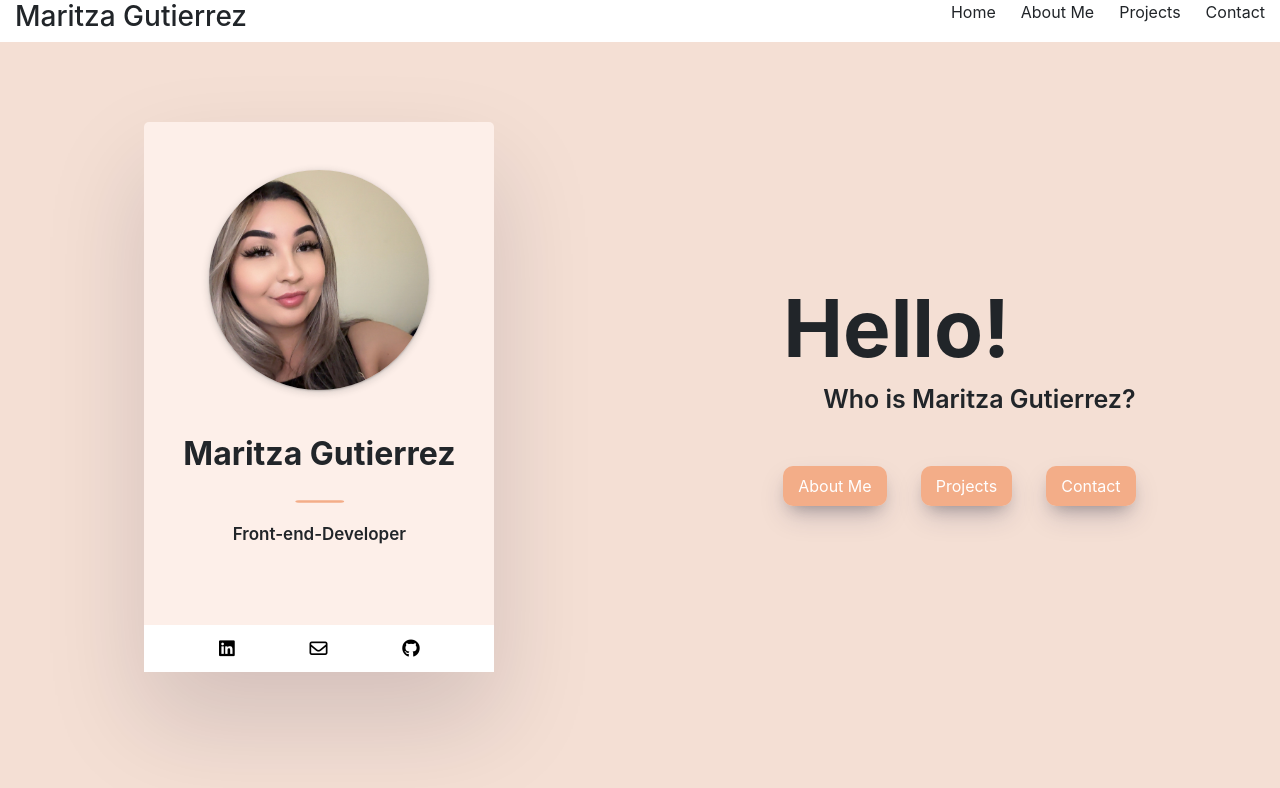
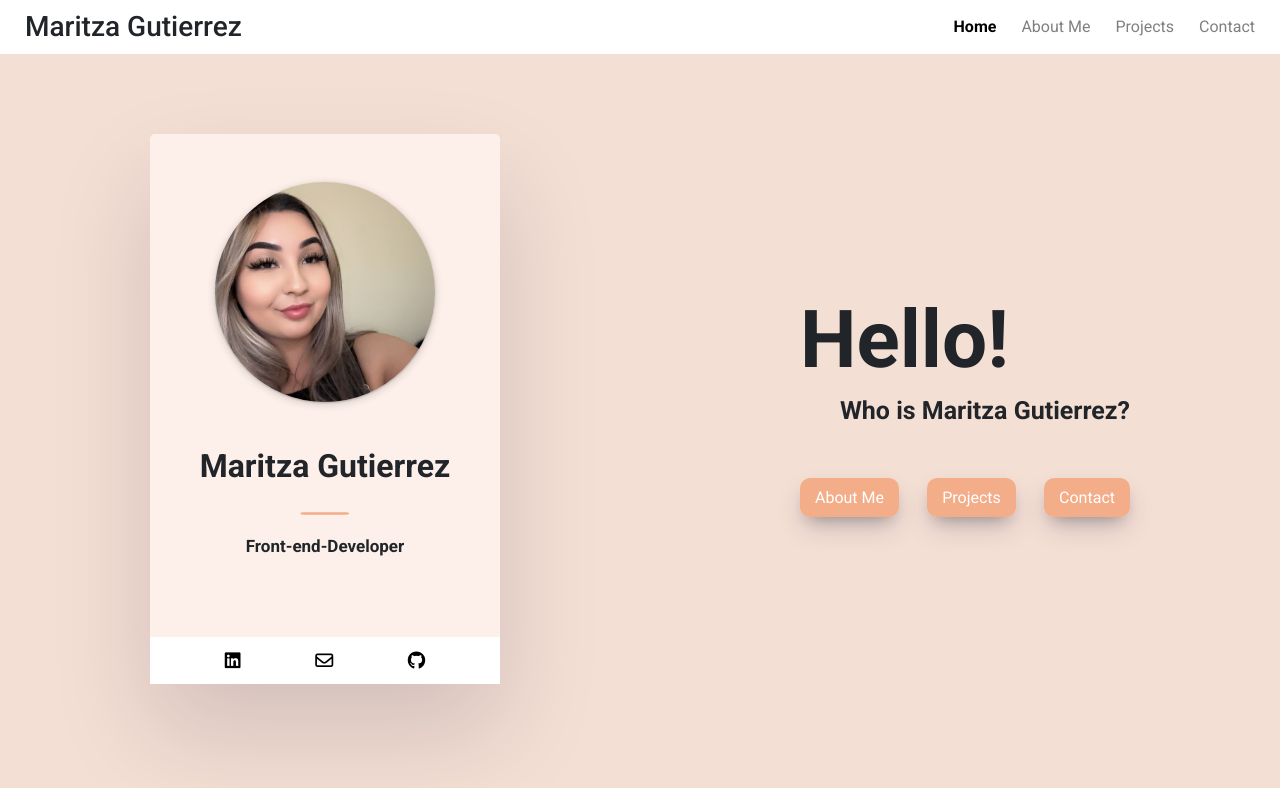
Before and after one commit to Mariii209/mari-portfolio-react, a React (Create React App) app: page / in a window 1280 px wide. Shown: the top 788 px of the page. Built offline with nearby package versions, Linux system fonts and the light colour scheme.

Commit message:
Imported Roboto from Google Fonts and did some styling on the SiteMenu

```diff
--- a/public/index.html
+++ b/public/index.html
@@ -23,6 +23,12 @@
       src="https://kit.fontawesome.com/6cb7ca6f12.js"
       crossorigin="anonymous"
     ></script>
+    <link rel="preconnect" href="https://fonts.googleapis.com" />
+    <link rel="preconnect" href="https://fonts.gstatic.com" crossorigin />
+    <link
+      href="https://fonts.googleapis.com/css2?family=Roboto:ital,wght@0,100;0,300;0,400;0,500;0,700;0,900;1,100;1,300;1,400;1,500;1,700;1,900&display=swap"
+      rel="stylesheet"
+    />
     <title>React App</title>
   </head>
   <body>
--- a/src/App.css
+++ b/src/App.css
@@ -1,3 +1,4 @@
 body {
   background-color: #f4dfd4;
+  font-family: "Roboto", sans-serif;
 }
--- a/src/SiteMenu.css
+++ b/src/SiteMenu.css
@@ -2,17 +2,34 @@
   display: flex;
   background-color: white;
   justify-content: space-between;
-  padding: 0 15px;
+  padding: 10px 25px;
+  align-items: center;
 }
 
-.SiteMenu .NavList {
-  display: flex;
+.SiteMenu .BrandName {
+  margin-bottom: 0;
 }
 
-.SiteMenu .NavItem {
+.SiteMenu .MenuList {
+  display: flex;
+  margin-bottom: 0;
+  padding: 0;
+}
+
+.SiteMenu .MenuItem {
   list-style: none;
+}
+
+.SiteMenu .MenuItem .MenuLink.active {
+  color: black;
+  font-weight: bold;
 }
 
 .SiteMenu li:not(:first-child) {
   margin-left: 25px;
 }
+
+.SiteMenu .MenuItem .MenuLink {
+  text-decoration: none;
+  color: gray;
+}
--- a/src/SiteMenu.js
+++ b/src/SiteMenu.js
@@ -4,12 +4,28 @@
 export default function SiteMenu() {
   return (
     <div className="SiteMenu">
-      <h3 className="SiteTitle">Maritza Gutierrez</h3>
-      <ul className="NavList">
-        <li className="NavItem">Home</li>
-        <li className="NavItem">About Me</li>
-        <li className="NavItem">Projects</li>
-        <li className="NavItem">Contact</li>
+      <h3 className="BrandName">Maritza Gutierrez</h3>
+      <ul className="MenuList">
+        <li className="MenuItem">
+          <a href="/" className="MenuLink active">
+            Home
+          </a>
+        </li>
+        <li className="MenuItem">
+          <a href="/about" className="MenuLink">
+            About Me
+          </a>
+        </li>
+        <li className="MenuItem">
+          <a href="/projects" className="MenuLink">
+            Projects
+          </a>
+        </li>
+        <li className="MenuItem">
+          <a href="/contact" className="MenuLink">
+            Contact
+          </a>
+        </li>
       </ul>
     </div>
   );
```
